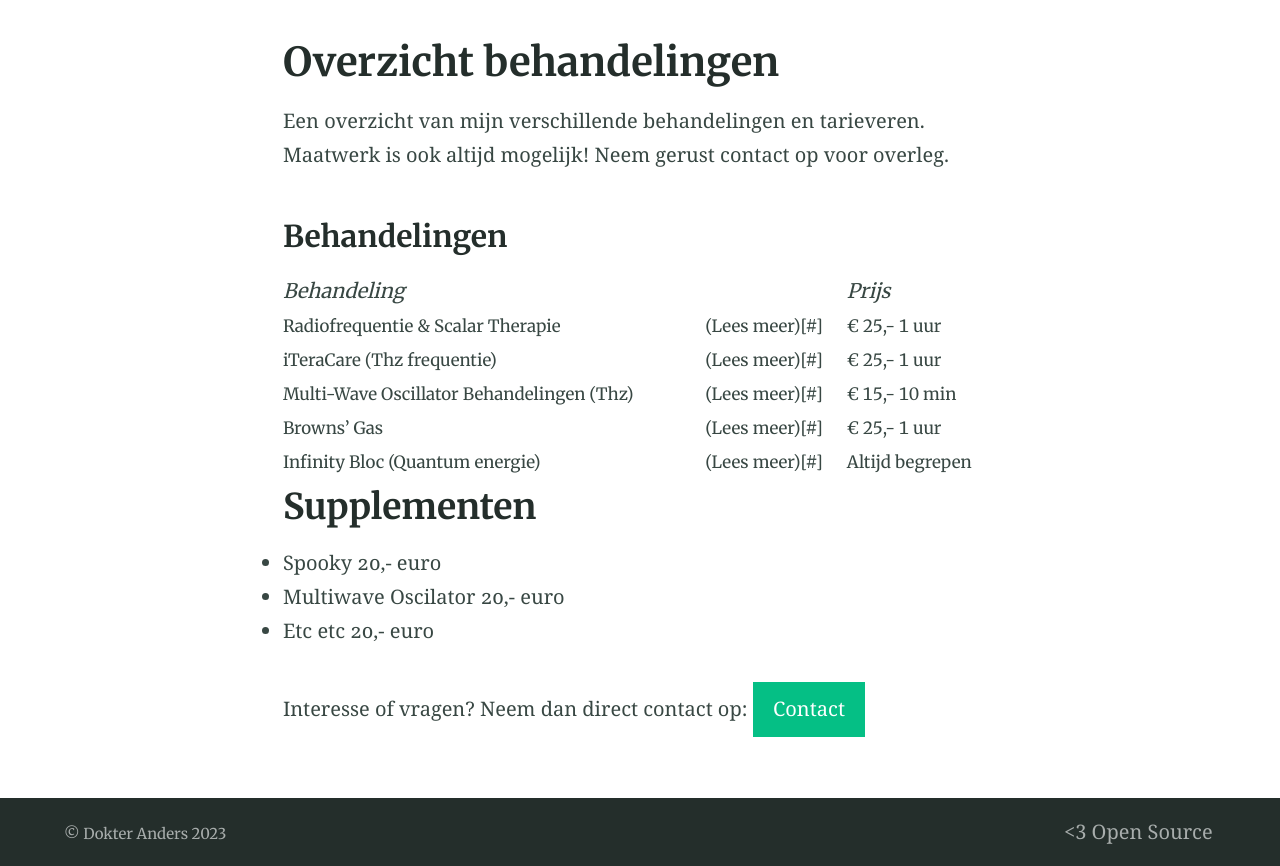
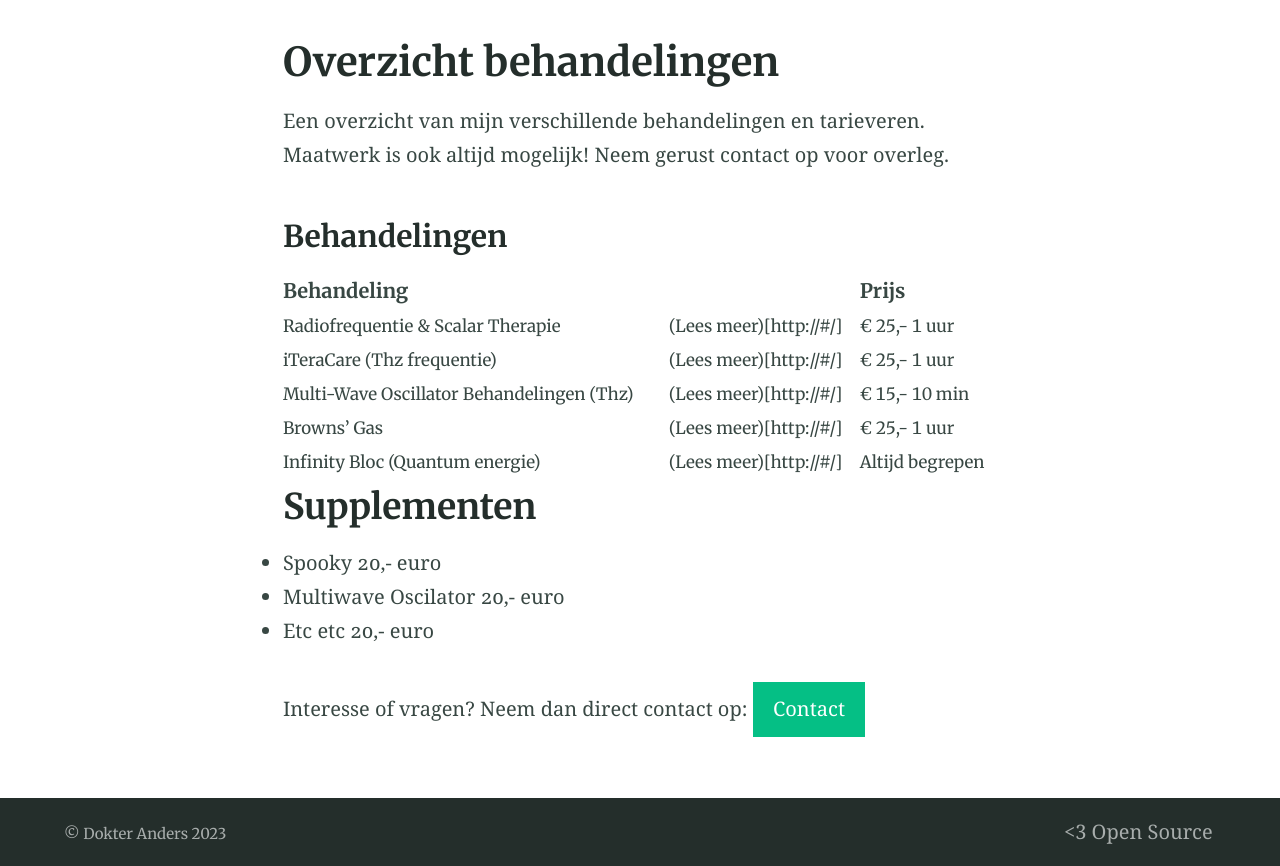
Before and after one commit to dokteranders/dokteranders.com, a Jekyll site: the page built from behandelingen.md, in a window 1280 px wide. Shown: the part 424-1290 px from the top of the page. Built offline with Jekyll 4.4.1, drawn with Linux system fonts in a browser that asks for light colours; some of the changed lines change nothing that is shown.

Commit message:
Update behandelingen.md

```diff
--- a/behandelingen.md
+++ b/behandelingen.md
@@ -8,13 +8,13 @@ Een overzicht van mijn verschillende behandelingen en tarieveren. Maatwerk is oo
 
 ### Behandelingen
 
-| _Behandeling_                             	|                	| _Prijs_         	|
-|-------------------------------------------	|----------------	|-----------------	|
-| Radiofrequentie & Scalar Therapie         	| (Lees meer)[#] 	| € 25,- 1 uur    	|
-| iTeraCare (Thz frequentie)                	| (Lees meer)[#] 	| € 25,- 1 uur    	|
-| Multi-Wave Oscillator Behandelingen (Thz) 	| (Lees meer)[#] 	| € 15,- 10 min   	|
-| Browns' Gas                               	| (Lees meer)[#] 	| € 25,- 1 uur    	|
-| Infinity Bloc (Quantum energie)           	| (Lees meer)[#] 	| Altijd begrepen 	|
+| **Behandeling**                            	|                         	|  **Prijs**        |
+|-------------------------------------------	|-------------------	      |-----------------	|
+| Radiofrequentie & Scalar Therapie         	| (Lees meer)[http://#/]  	| € 25,- 1 uur    	|
+| iTeraCare (Thz frequentie)                	| (Lees meer)[http://#/] 	  | € 25,- 1 uur    	|
+| Multi-Wave Oscillator Behandelingen (Thz) 	| (Lees meer)[http://#/]   	| € 15,- 10 min   	|
+| Browns' Gas                               	| (Lees meer)[http://#/] 	  | € 25,- 1 uur    	|
+| Infinity Bloc (Quantum energie)           	| (Lees meer)[http://#/] 	  | Altijd begrepen 	|
 
 ## Supplementen
 
```
